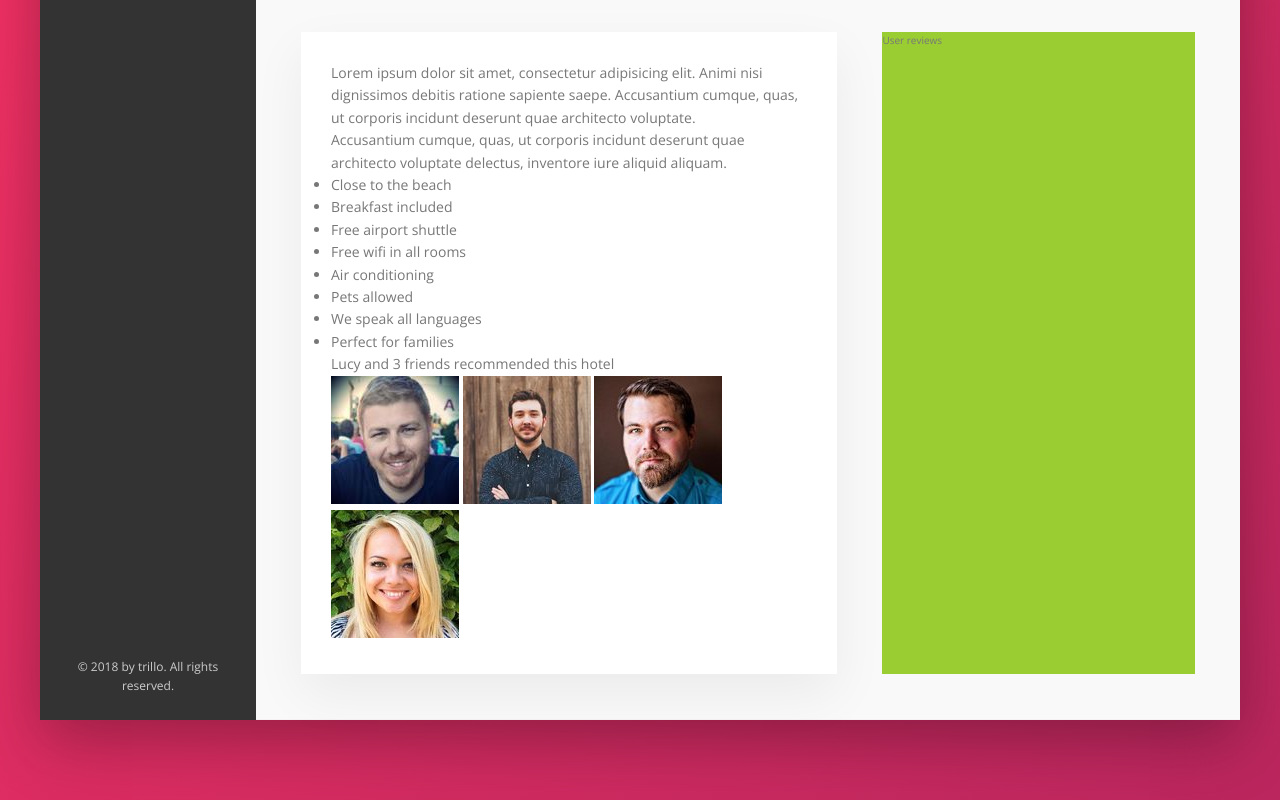
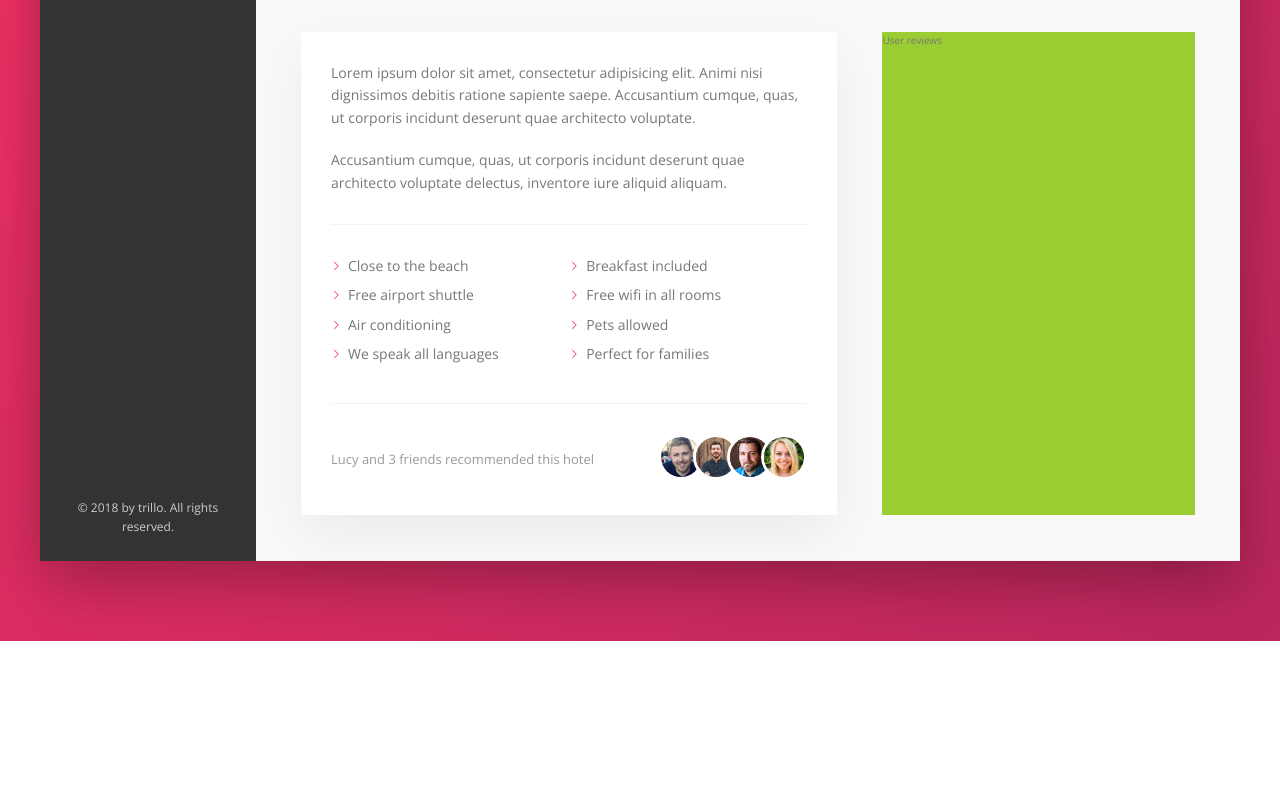
Before and after one commit to AndrzejKnit/trillo, a website: page index.html in a window 1280 px wide. Shown: the part 615-1415 px from the top of the page. After the commit the page ends 1256 px from the top, so only its background shows below. Drawn offline with nearby package versions, Linux system fonts and the light colour scheme.

Commit message:
Lesson 83

```diff
--- a/sass/_components.scss
+++ b/sass/_components.scss
@@ -302,3 +302,84 @@
         box-shadow: none;
     }
 }
+
+
+/////////////
+// PARAGRAPH
+.paragraph:not(:last-child) {
+    margin-bottom: 2rem;
+}
+
+
+
+
+/////////////
+// LIST
+.list {
+    list-style: none;
+    margin: 3rem 0;
+    padding: 3rem 0;
+    border-top: var(--line);
+    border-bottom: var(--line);
+
+    display: flex;
+    flex-wrap: wrap;
+
+    &__item {
+        flex: 0 0 50%;
+        margin-bottom: .7rem;
+    }
+
+    &__item::before {
+        content: "";
+        display: inline-block;
+        height: 1rem;
+        width: 1rem;
+        margin-right: .7rem;
+
+        //Older browsers
+       // background-image: url(../img/chevron-thin-right.svg);
+      //  background-size: cover;
+
+        //newer browsers - mask
+        background-color: var(--color-primary);
+        -webkit-mask-image: url(../img/chevron-thin-right.svg);
+        -webkit-mask-size: cover;
+        mask-image: url(../img/chevron-thin-right.svg);
+        mask-size: cover;
+    }
+}
+
+
+/////////////
+// RECOMENDED
+.recommend {
+    font-size: 1.3rem;
+    color: var(--color-grey-dark-3);
+
+    display: flex;
+    align-items: center;
+
+
+    &__count {
+        margin-right: auto;
+    }
+
+    &__friends {
+
+    }
+
+
+    &__photo {
+        box-sizing: content-box; //dodaje border do boxa a nie zabiera jego część
+        height: 4rem;
+        width: 4rem;
+        border-radius: 50%;
+        border: 3px solid #fff;
+
+        &:not(:last-child) {
+            margin-right: -1.5rem;
+        }
+
+    }
+}
```
Also changed, not shown: css/style.css.
